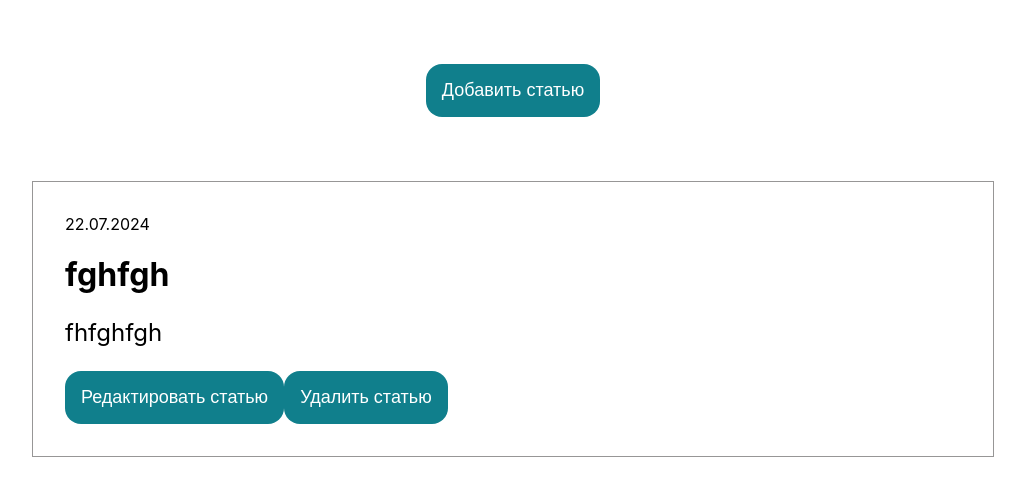
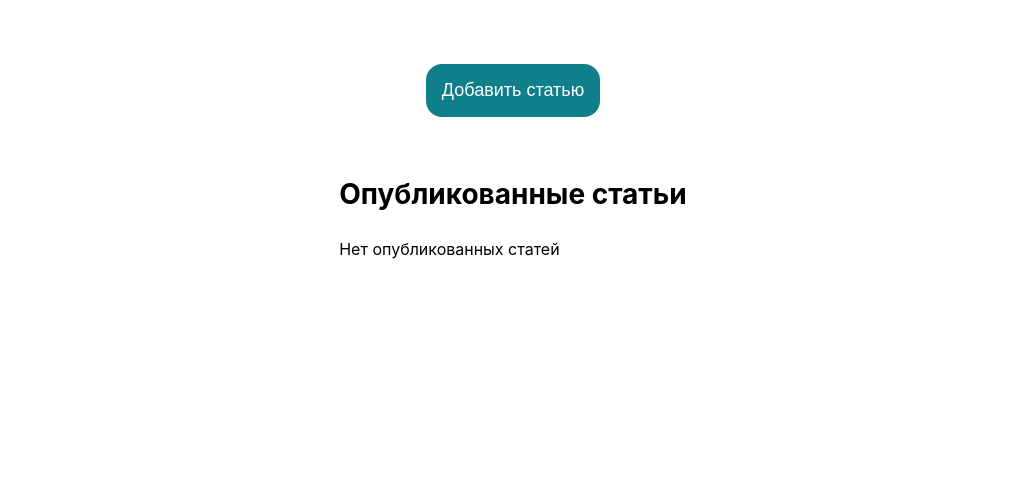
Before and after one commit to Dumacuk1993/test_auto_push, a React (Create React App) app: page / in a window 1280 px wide. Shown: the top 496 px of the page, without its empty margins (127-1152 px from the left). Built offline with nearby package versions, Linux system fonts and the light colour scheme.

Commit message:
Auto-commit

```diff
--- a/src/components/ArticleEditor/ArticleEditor.js
+++ b/src/components/ArticleEditor/ArticleEditor.js
@@ -174,6 +174,9 @@ const ArticleEditor = () => {
         <button onClick={handleImageInsert}>Вставить изображение</button>
         <button onClick={handleSave}>{editId ? 'Обновить статью' : 'Опубликовать статью'}</button>
       </div>
+      <div>
+        <h3 style={{ fontSize: '28px' }}>Опубликованные статьи</h3>
+        {!dataNews?.length && <p>Нет опубликованных статей</p>}
         {dataNews?.map(item => (
           <div key={item.id} className='article_preview'>
             <Article item={item} />
@@ -183,6 +186,7 @@ const ArticleEditor = () => {
             </div>
           </div>
         ))}
+      </div>
     </div>
   );
 };
--- a/src/data.js
+++ b/src/data.js
@@ -1,12 +1,3 @@
-const dataNews = [
-  {
-    "id": "d5b862f9-4073-444d-9554-422c9cfa4c72",
-    "html_template": "<p>fhfghfgh</p>",
-    "date": "22.07.2024",
-    "logo": "",
-    "title": "fghfgh",
-    "image": ""
-  }
-];
+const dataNews = [];
 
 export default dataNews;
```
Lines whose indentation alone changed are shown as unchanged.
